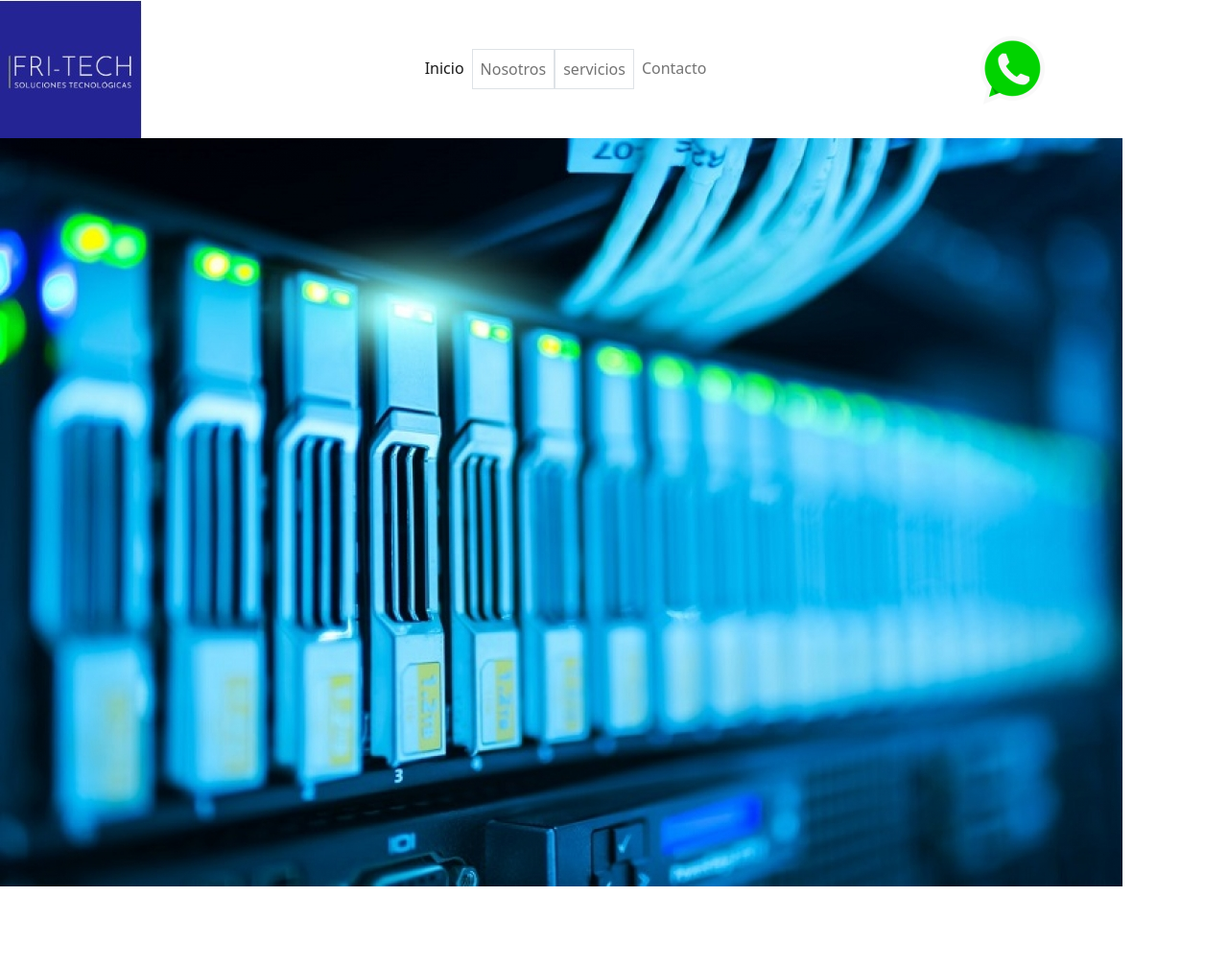
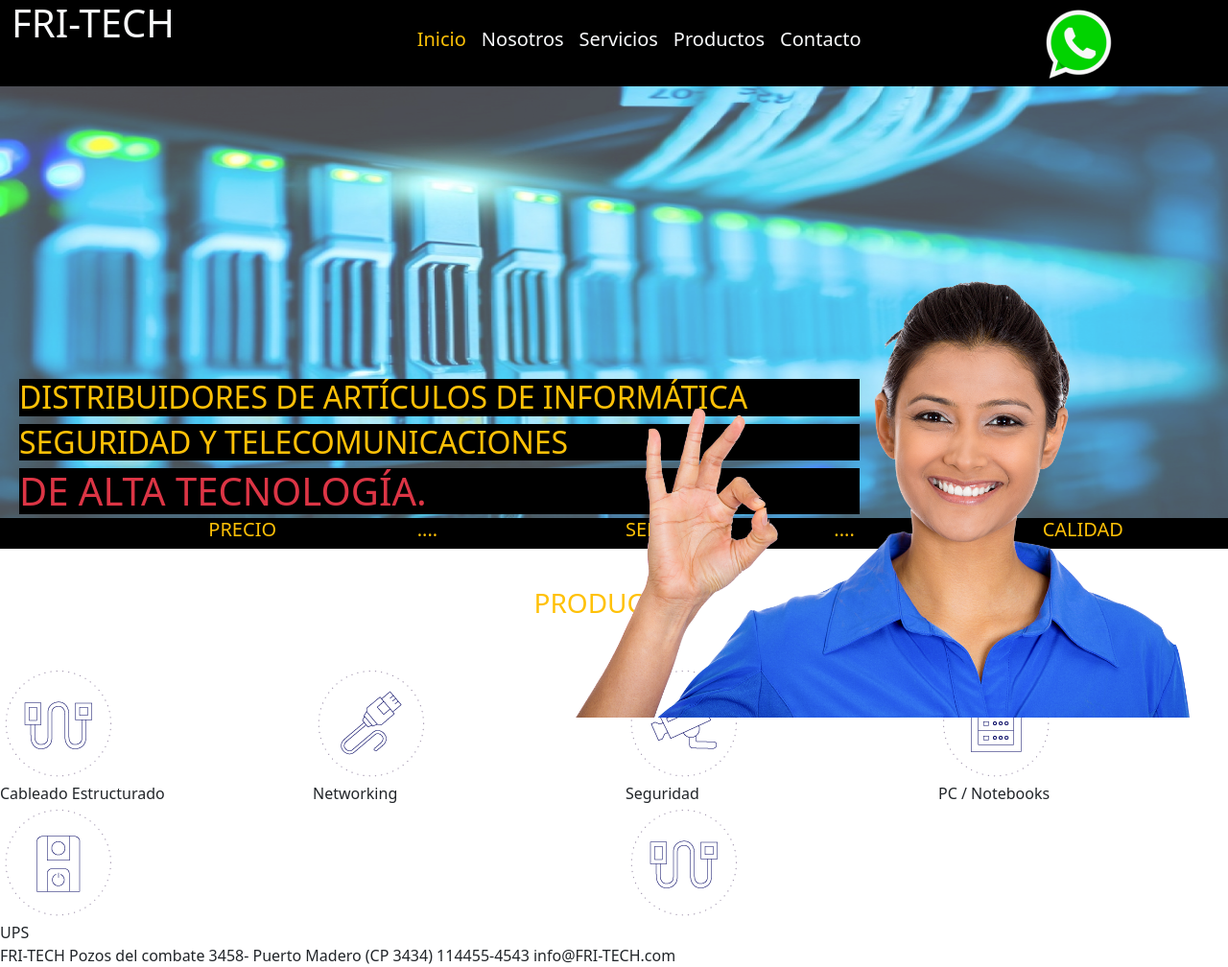
Before and after one commit to sepilrat/PreEntrega3-Rossi, a plain HTML site: page index.html in a window 1280 px wide. Shown: the whole page at 96% size. Before the commit the page ends 924 px from the top, so only its background shows below. Drawn offline with nearby package versions, Linux system fonts and the light colour scheme.

Commit message:
cambios en el header, main y footer

```diff
--- /dev/null
+++ b/css/style.css
@@ -0,0 +1,43 @@
+/* para la imagen del main y su texto superpuesto */
+figure {
+  margin: 0;
+  display: inline-block;
+  position: relative;
+  opacity: 0.7;
+  filter: alpha(opacity=90);
+}
+
+figcaption {
+  position: absolute;
+  left: 0px;
+  bottom: 0px;
+  width: 90%;
+  padding: 20%;
+  padding-left: 20px;
+}
+
+
+
+#chica {
+  position: absolute;
+  left: 600px;
+  bottom: 52px;
+  width: 50%;
+  padding: 0%;
+  margin-right: 0%;
+}
+/* FIN para la imagen del main y su texto superpuesto */
+
+.texto_seccion {
+    text-align: center;
+    padding-top: 40px;
+    padding-bottom: 40px;
+  }
+  #main{
+    padding-top: 0px;
+    padding-left: 0%;
+    padding-right: 0%;
+  }
+  a{
+    text-decoration: none;
+}
--- a/index.html
+++ b/index.html
@@ -8,7 +8,11 @@
     <!-- CSS only -->
     <link href="https://cdn.jsdelivr.net/npm/bootstrap@5.2.1/dist/css/bootstrap.min.css" rel="stylesheet"
         integrity="sha384-iYQeCzEYFbKjA/T2uDLTpkwGzCiq6soy8tYaI1GyVh/UjpbCx/TYkiZhlZB6+fzT" crossorigin="anonymous">
-    <link rel="stylesheet" href="css/main.css">
+
+    <link rel="stylesheet"
+        href="https://techsolutionshere.com/wp-content/themes/techsolution/assets/blog-post-css-js/meanmenu.css">
+
+    <link rel="stylesheet" href="./css/style.css">
     <!-- JavaScript Bundle with Popper -->
     <script src="https://cdn.jsdelivr.net/npm/bootstrap@5.2.1/dist/js/bootstrap.bundle.min.js"
         integrity="sha384-u1OknCvxWvY5kfmNBILK2hRnQC3Pr17a+RTT6rIHI7NnikvbZlHgTPOOmMi466C8"
@@ -17,16 +21,16 @@
 </head>
 
 <body>
-    <header clas="container">
-        <div class="row">
+    <header class="container-fluid">
+        <div class=" row bg-black">
             <div class="col-4">
                 <!-- logo -->
-                <img src="./img/logo.jpeg" height="100%" alt="Logo de la empresa">
+
+                <a href=".\"><h1 class="text-light">FRI-TECH </h1></a>
             </div>
             <!-- navegación -->
             <nav class="navbar navbar-expand-lg col-6">
-                <div class="container-fluid">
-
+                <div>
                     <button class="navbar-toggler" type="button" data-bs-toggle="collapse"
                         data-bs-target="#navbarSupportedContent" aria-controls="navbarSupportedContent"
                         aria-expanded="false" aria-label="Toggle navigation">
@@ -35,33 +39,91 @@
                     <div class="collapse navbar-collapse" id="navbarSupportedContent">
                         <ul class="navbar-nav me-auto mb-2 mb-lg-0">
                             <li class="nav-item">
-                                <a class="nav-link active" aria-current="page" href="#">Inicio</a>
+                                <a class="nav-link active text-warning" aria-current="page" href="#"><h5>Inicio</h5></a>
                             </li>
                             <li class="nav-item">
-                                <a class="nav-link border 1" href="#">Nosotros</a>
+                                <a class="nav-link text-light" href="#"><h5>Nosotros</h5></a>
                             </li>
                             <li class="nav-item">
-                                <a class="nav-link border 1" href="#">servicios</a>
+                                <a class="nav-link text-light" href="#"><h5>Servicios</h5></a>
                             </li>
                             <li class="nav-item">
-                                <a class="nav-link" href="#">Contacto</a>
+                                <a class="nav-link text-light" href="#"><h5>Productos</h5></a>
+                            </li>
+                            <li class="nav-item">
+                                <a class="nav-link text-light" href="#"><h5>Contacto</h5></a>
                             </li>
                         </ul>
                     </div>
                     <!-- fin navegación -->
-                    <!-- icono whatsapp -->
-                    <div class="col-1">
-                        <img src="./img/whatsapp.png" alt="icono whatsapp">
-                    </div>
                 </div>
             </nav>
-            <div class="row">
-                <div clas="col-12">
-                    <img src="./img/servers.jpg">
-                </div>
+            <!-- icono whatsapp -->
+            <div class="col-2">
+                <a href="./"><img src="./img/whatsapp.png" alt="icono whatsapp"></a>
             </div>
         </div>
     </header>
+    <main id="main" class="container-fluid">
+        <figure class="row">
+            <img class="col-12" src="./img/servers.jpg" height="450px" alt="Imagen de fondo">
+        </figure>
+        <figcaption>
+            <h2 class="text-warning bg-black te">DISTRIBUIDORES DE ARTÍCULOS DE INFORMÁTICA </h2>
+            <h2 class="text-warning bg-black">SEGURIDAD Y TELECOMUNICACIONES</h2>
+            <h1 class="text-danger strong bg-black">DE ALTA TECNOLOGÍA.</h1>
+        </figcaption>
+        <div id="chica"><img src="./img/chica.png" width=100%></div>
+
+
+        <div class="row bg-black align-content-center">
+
+            <span class="col-2"></span>
+            <h5 class="col-2 text-warning">PRECIO</h5>
+            <h5 class="col-2 text-warning">....</h5>
+            <h5 class="col-2 text-warning">SERVICIO</h5>
+            <h5 class="col-2 text-warning">....</h5>
+            <h5 class="col-2 text-warning">CALIDAD</h5>
+        </div>
+
+        <div>
+            <H3 class="texto_seccion text-warning">PRODUCTOS</H3>
+        </div>
+        <div class="row">
+
+            <div class="col-3">
+                <div><img src="./img/iconos/cableado.png"></div>
+                <div>Cableado Estructurado</div>
+            </div>
+            <div class="col-3">
+                <div><img src="./img/iconos/networking.png"></div>
+                <div>Networking</div>
+                </div>
+            <div class="col-3">
+                <div><img src="./img/iconos/seguridad.png"></div>
+                <div>Seguridad</div>
+            </div>
+            <div class="col-3">
+               <div> <img src="./img/iconos/racks.png"></div>
+               <div>PC / Notebooks</div>
+
+            </div>
+        </div>
+        <div class="row">
+            <div class="col-6 ali">
+                <div><img src="./img/iconos/ups.png"></div>
+                <div>UPS</div>
+
+            </div>
+            <div class="col-6"><img src="./img/iconos/cableado.png"></div>
+        </div>
+
+    </main>
+    <footer>FRI-TECH
+        Pozos del combate 3458- Puerto Madero
+        (CP 3434)
+        114455-4543
+        info@FRI-TECH.com</footer>
 </body>
 
 </html>
```
Also changed, not shown: img/chica.png (added), img/iconos/cableado.png (added), img/iconos/camion.png (added), img/iconos/fibraoptica.png (added), img/iconos/networking.png (added), img/iconos/pisotecnico.png (added), img/iconos/racks.png (added), img/iconos/seguridad.png (added), img/iconos/telefonia.png (added), img/iconos/ups.png (added).
